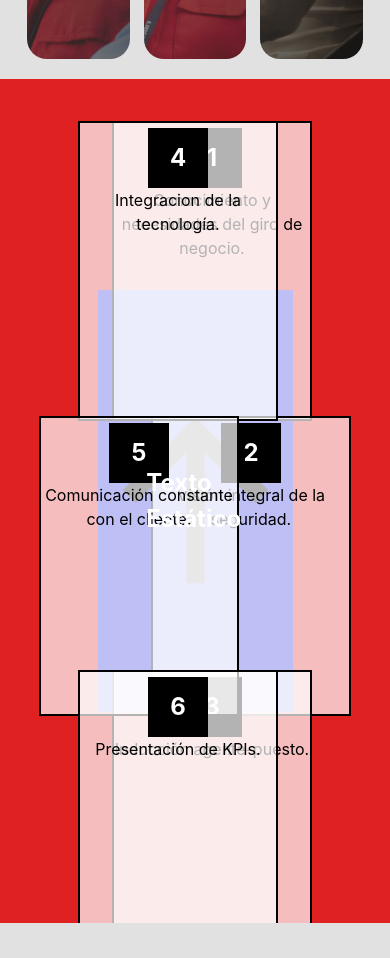
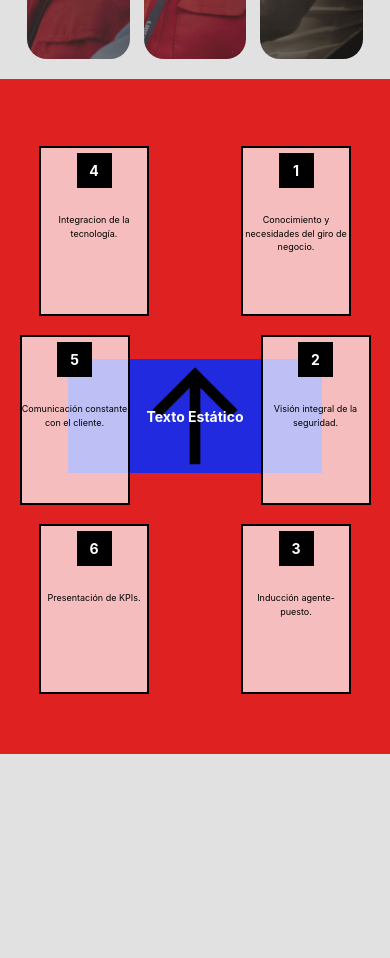
Before and after one commit to nichels02/lawebliderman, a React (Vite) app: page /Servicio in a window 390 px wide. Shown: the part 6400-7358 px from the top of the page. Built offline with nearby package versions, Linux system fonts and the light colour scheme.

Commit message:
flechasgiro(responsiveAMedias)

```diff
--- a/src/common/Componentes/FlechaGiro.tsx
+++ b/src/common/Componentes/FlechaGiro.tsx
@@ -12,7 +12,7 @@ const contenedores = [
     { numero: 6, texto: "Presentación de KPIs." }
 ];
 
-function MapaParaModificar() {
+function FlechaGiro() {
     const [rotationAngle, setRotationAngle] = useState(0);
 
     const normalizeAngle = (angle: number): number => ((angle % 360) + 360) % 360;
@@ -68,4 +68,4 @@ function MapaParaModificar() {
     );
 }
 
-export default MapaParaModificar;
+export default FlechaGiro;
--- a/src/common/css/FlechaGiro.module.css
+++ b/src/common/css/FlechaGiro.module.css
@@ -3,8 +3,8 @@
     display: flex;
     justify-content: center;
     align-items: center;
-    width: 100%;
-    height: 100vh;
+    width: 100vw;
+    height: 100vh; /* Base en 100vh */
     position: relative;
     background-color: #df2121; /* Color de fondo */
     overflow: hidden;
@@ -13,8 +13,8 @@
 /* Contenedor de la imagen */
 .contenedorImagen {
     position: relative;
-    width: 50%;
-    height: 50%;
+    width: 40%;
+    height: 40%;
     display: flex;
     justify-content: center;
     align-items: center;
@@ -22,16 +22,28 @@
 }
 
 .contenedorImagen img {
-    max-width: 100%;
-    max-height: 100%;
+    max-width: 80%;
+    max-height: 80%;
     transition: transform 0.3s ease;
+}
+
+/* Texto en el centro de la flecha */
+.textoCentro {
+    position: absolute;
+    top: 50%;
+    left: 50%;
+    transform: translate(-50%, -50%);
+    font-size: 20px;
+    font-weight: bold;
+    color: white;
+    z-index: 10;
 }
 
 /* Estilos generales para los contenedores */
 .contenedor {
     position: absolute;
-    width: 200px; /* Aumentado el tamaño */
-    height: 300px;
+    width: 180px;
+    height: 260px;
     background-color: rgba(255, 255, 255, 0.7);
     border: 2px solid #000;
     display: flex;
@@ -40,72 +52,163 @@
     align-items: center;
 }
 
-/* Contenedor del número (ahora cuadrado y más grande) */
+/* Contenedor del número */
 .numero {
     position: absolute;
     top: 5px;
-    width: 60px; /* Más grande */
-    height: 60px; /* Más grande */
+    width: 50px;
+    height: 50px;
     background-color: black;
     color: white;
     display: flex;
     justify-content: center;
     align-items: center;
-    font-size: 24px;
+    font-size: 20px;
     font-weight: bold;
-    border-radius: 0px; /* Ahora cuadrado */
 }
 
 /* Texto debajo del número */
 .texto {
     position: absolute;
-    top: 65px; /* Ajustado para que el texto quede más centrado */
-    width: 100%; /* Asegura que el texto se ajuste al contenedor */
-    text-align: center; /* Alineación central */
-    font-size: 16px;
+    top: 65px;
+    width: 100%;
+    text-align: center;
+    font-size: 14px;
     font-weight: normal;
     color: black;
 }
 
-/* Texto en el centro de la flecha (estático, no rotatorio) */
-.textoCentro {
-    position: absolute;
-    top: 50%;
-    left: 50%;
-    transform: translate(-50%, -50%);
-    font-size: 24px;
-    font-weight: bold;
-    color: white;
-    z-index: 10; /* Para que esté encima de la flecha */
+/* Posicionamiento de los contenedores alrededor de la imagen */
+.contenedor1 { top: 10%; right: 18%; }
+.contenedor2 { top: 38%; right: 10%; }
+.contenedor3 { top: 66%; right: 18%; }
+.contenedor4 { top: 10%; left: 18%; }
+.contenedor5 { top: 38%; left: 10%; }
+.contenedor6 { top: 66%; left: 18%; }
+
+/* ----------- RESPONSIVE ----------- */
+
+/* Para tablets */
+@media (max-width: 1024px) {
+    .contenedorPadre {
+        height: 90vh; /* Se reduce un poco en tablets */
     }
 
-/* Posicionamiento de los contenedores alrededor de la imagen */
-.contenedor1 {
-    top: 5%;
-    right: 20%;
+    .contenedorImagen {
+        width: 50%;
+        height: auto;
     }
 
-.contenedor2 {
-    top: 40%;
-    right: 10%;
+    .contenedorImagen img {
+        width: 60%;
     }
 
-.contenedor3 {
-    top: 70%;
-    right: 20%;
+    .textoCentro {
+        font-size: 18px;
     }
 
-.contenedor4 {
-    top: 5%;
-    left: 20%;
+    .contenedor {
+        width: 150px;
+        height: 220px;
     }
 
-.contenedor5 {
-    top: 40%;
-    left: 10%;
+    .numero {
+        width: 45px;
+        height: 45px;
+        font-size: 18px;
     }
 
-.contenedor6 {
-    top: 70%;
-    left: 20%;
+    .texto {
+        font-size: 12px;
     }
+
+    .contenedor1 { top: 12%; right: 16%; }
+    .contenedor2 { top: 40%; right: 8%; }
+    .contenedor3 { top: 68%; right: 16%; }
+    .contenedor4 { top: 12%; left: 16%; }
+    .contenedor5 { top: 40%; left: 8%; }
+    .contenedor6 { top: 68%; left: 16%; }
+}
+
+/* Para móviles */
+@media (max-width: 768px) {
+    .contenedorPadre {
+        height: 85vh; /* Se sigue reduciendo en móviles */
+    }
+
+    .contenedorImagen {
+        width: 55%;
+        height: auto;
+    }
+
+    .contenedorImagen img {
+        width: 50%;
+    }
+
+    .textoCentro {
+        font-size: 16px;
+    }
+
+    .contenedor {
+        width: 130px;
+        height: 190px;
+    }
+
+    .numero {
+        width: 40px;
+        height: 40px;
+        font-size: 16px;
+    }
+
+    .texto {
+        font-size: 10px;
+    }
+
+    .contenedor1 { top: 8%; right: 12%; }
+    .contenedor2 { top: 36%; right: 6%; }
+    .contenedor3 { top: 64%; right: 12%; }
+    .contenedor4 { top: 8%; left: 12%; }
+    .contenedor5 { top: 36%; left: 6%; }
+    .contenedor6 { top: 64%; left: 12%; }
+}
+
+/* Para móviles pequeños */
+@media (max-width: 480px) {
+    .contenedorPadre {
+        height: 80vh; /* Mantiene proporción adecuada */
+    }
+
+    .contenedorImagen {
+        width: 65%;
+    }
+
+    .contenedorImagen img {
+        width: 45%;
+    }
+
+    .textoCentro {
+        font-size: 14px;
+    }
+
+    .contenedor {
+        width: 110px;
+        height: 170px;
+    }
+
+    .numero {
+        width: 35px;
+        height: 35px;
+        font-size: 14px;
+    }
+
+    .texto {
+        font-size: 9px;
+    }
+
+    .contenedor1 { top: 10%; right: 10%; }
+    .contenedor2 { top: 38%; right: 5%; }
+    .contenedor3 { top: 66%; right: 10%; }
+    .contenedor4 { top: 10%; left: 10%; }
+    .contenedor5 { top: 38%; left: 5%; }
+    .contenedor6 { top: 66%; left: 10%; }
+}
--- a/src/pages/Seguridad.tsx
+++ b/src/pages/Seguridad.tsx
@@ -34,6 +34,7 @@ function Seguridad(){
                 ]}
             />
             <FlechaGiro />
+            <EspacioVacio />
             <GridBarajeable />
             <TextoTituloEImagen
                 titulo="Título de ejemplo"
```
Lines whose indentation alone changed are shown as unchanged.
